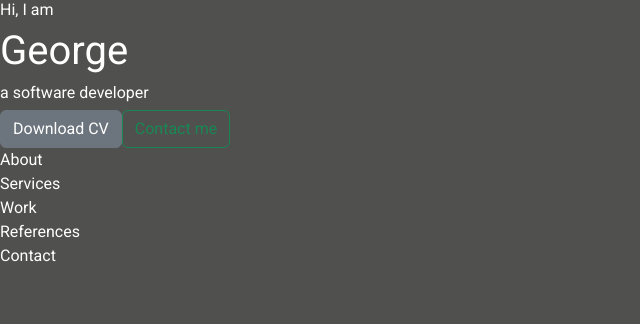
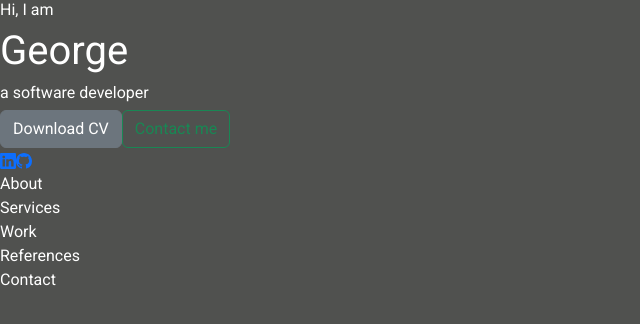
Before and after one commit to georgeailenei/portfolio_website, a React (Vite) app in the folder Portfolio/: page / in a window 1280 px wide. Shown: the top 324 px of the page, without its empty margins (0-640 px from the left). Built offline with nearby package versions, Linux system fonts and the light colour scheme.

Commit message:
social media icons added

```diff
--- a/Portfolio/package.json
+++ b/Portfolio/package.json
@@ -12,7 +12,8 @@
   "dependencies": {
     "bootstrap": "^5.3.0",
     "react": "^18.2.0",
-    "react-dom": "^18.2.0"
+    "react-dom": "^18.2.0",
+    "react-icons": "^4.10.1"
   },
   "devDependencies": {
     "@types/react": "^18.0.37",
--- a/Portfolio/src/components/header/Header.tsx
+++ b/Portfolio/src/components/header/Header.tsx
@@ -1,6 +1,7 @@
 import React from "react";
 import "./header.css";
 import { Buttons } from "./Buttons";
+import { Socials } from "./Socials";
 
 export const Header = () => {
   return (
@@ -9,7 +10,8 @@
         <h6> Hi, I am</h6>
         <h1> George </h1>
         <h6> a software developer</h6>
-        <Buttons></Buttons>
+        <Buttons />
+        <Socials />
       </div>
     </header>
   );
--- /dev/null
+++ b/Portfolio/src/components/header/Socials.tsx
@@ -0,0 +1,16 @@
+import React from "react";
+import { BsLinkedin } from "react-icons/bs";
+import { BsGithub } from "react-icons/bs";
+
+export const Socials = () => {
+  return (
+    <div>
+      <a href="https://linkedin.com/in/georgeailenei1992" target="_blank">
+        <BsLinkedin />
+      </a>
+      <a href="https://github.com/georgeailenei" target="_blank">
+        <BsGithub />
+      </a>
+    </div>
+  );
+};
```
Also changed, not shown: 1 other file (tests, documents, lock files or other folders).
